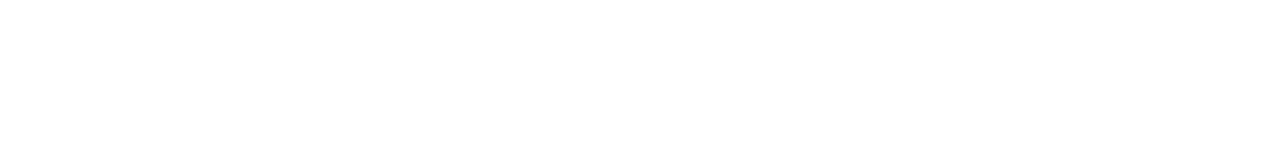
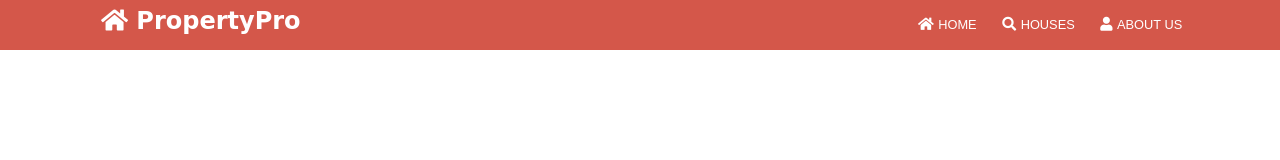
Before and after one commit to evansinho/PropertyPro, a website: page index.html in a window 1280 px wide. Drawn offline with nearby package versions, Linux system fonts and the light colour scheme.

Commit message:
create the mark up and styles for the navigation bar

```diff
--- a/index.html
+++ b/index.html
@@ -14,6 +14,23 @@
 </head>
 
 <body>
+    <header>
+        <nav class="container nav-bar d-flex justify-content-between">
+            <a href="index.html" class="nav-bar-title"><i class="fas fa-home text-white"></i> PropertyPro</a>
+            <ul class="d-flex aligh-item-center justify-content-center">
+                <li class="navbar-item"><i class="fas fa-sm fa-home text-white"></i> <a href="" class="navbar-link">HOME</a></li>
+                <li class="navbar-item"><i class="fas fa-sm fa-search text-white"></i> <a href="" class="navbar-link">HOUSES</a></li>
+                <li class="navbar-item"><i class="fas fa-sm fa-user text-white"></i> <a href="" class="navbar-link">ABOUT US</a></li>
+            </ul>
+        </nav>
+    </header>
+
+    <section class="showcase">
+        <h2></h2>
+
+    </section>
+
+
 
 
 
--- a/style.css
+++ b/style.css
@@ -0,0 +1,48 @@
+/* universal styles */
+
+* {
+  margin: 0;
+  padding: 0;
+}
+
+body {
+  font-size: 1rem;
+  line-height: 1.4;
+  font-family: Arial, Helvetica, sans-serif;
+}
+
+a {
+  text-decoration: none;
+}
+
+li {
+  list-style: none;
+}
+
+/* navigation bar */
+
+header {
+  background-color: #d4574a;
+  height: 50px;
+}
+
+header .nav-bar .nav-bar-title {
+  font-family: 'Righteous', cursive;
+  font-weight: 700;
+  font-size: 1.5rem;
+  color: #fff;
+  text-decoration: none;
+  padding: 0.3rem 0 0 1rem;
+}
+
+header .nav-bar ul li {
+  padding: 0.8rem;
+}
+
+header .nav-bar ul li a {
+  font-size: 0.8rem;
+  color: #fff;
+  text-decoration: none;
+}
+
+/* showcase */
```
